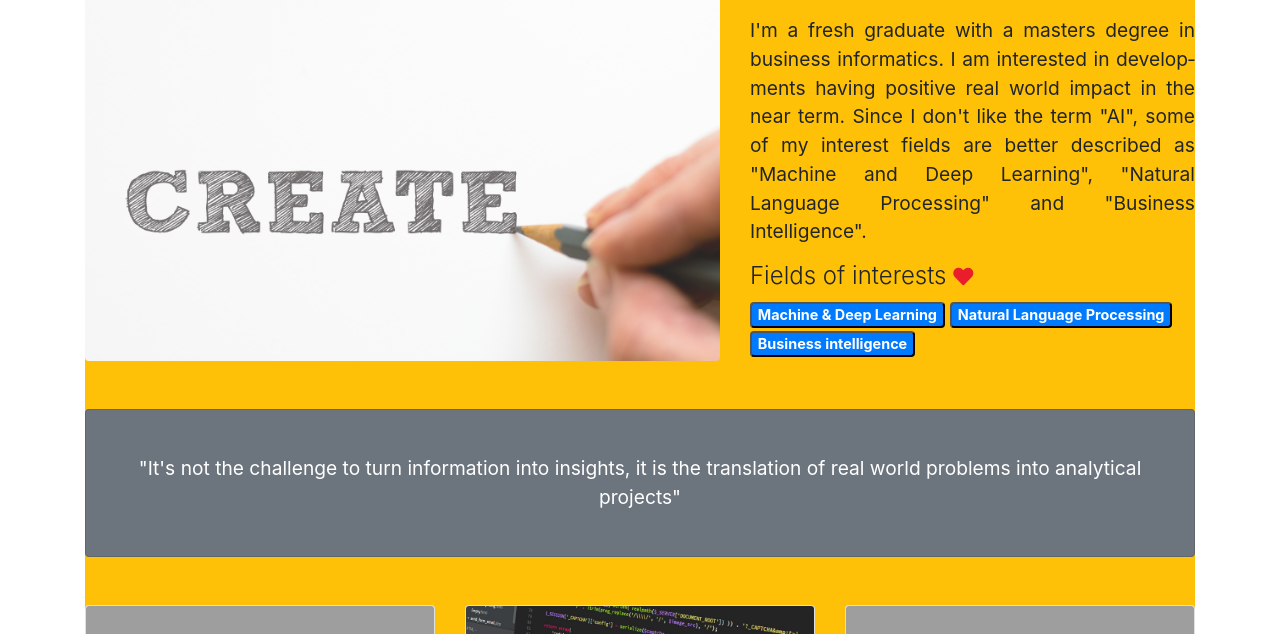
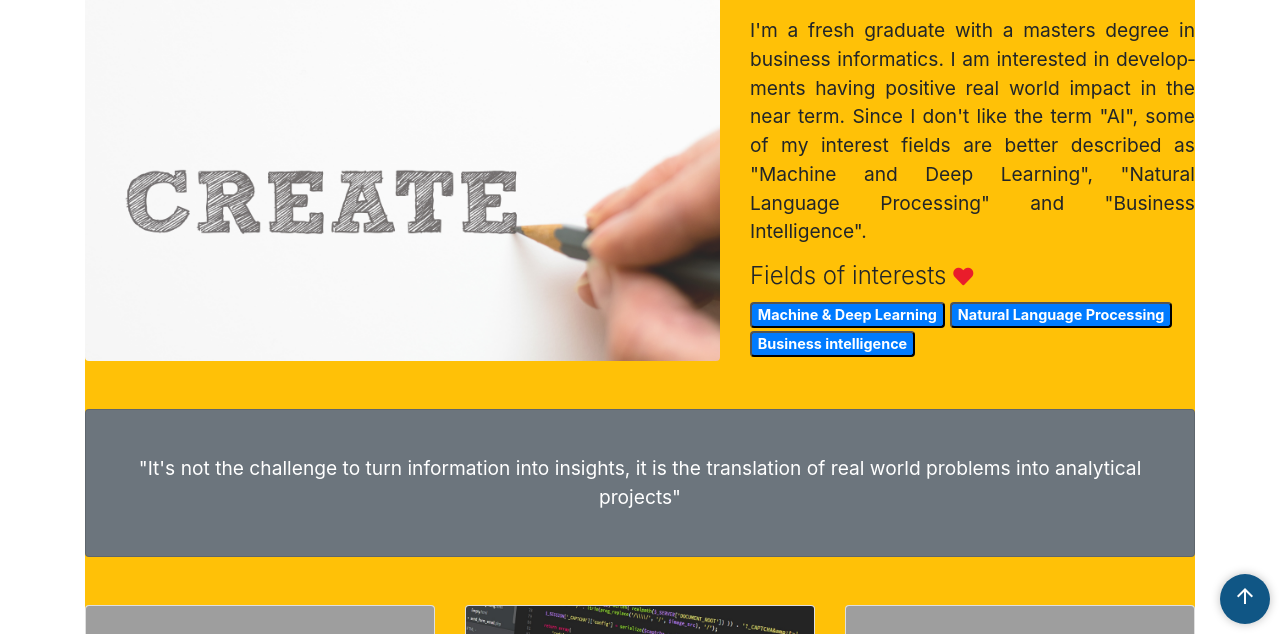
Before and after one commit to TheWoops/AzureWebsite, a website: page index.html in a window 1280 px wide. Shown: the part 166-800 px from the top of the page. Drawn offline with Linux system fonts and the light colour scheme; grey boxes are pictures that could not be loaded.

Commit message:
feat(): added jquery scrolltotop button

```diff
--- a/css/style.css
+++ b/css/style.css
@@ -1,6 +1,22 @@
 .fa-heart{
     font-size: 20px;
     color: #e91d2b
+}
+
+/*Scroll to top button*/
+#btnScrollToTop{
+    position: fixed; /*button floads on top of all the contet*/
+    right: 10px;
+    bottom: 10px;
+    width: 50px;
+    height: 50px;
+    border-radius: 50%;
+    background: #105685;
+    box-shadow: 0 0 10px rgba(0, 0, 0, 0.25);
+    color: #ffffff;
+    border: none;
+    outline: none;
+    cursor: pointer;
 }
 
 .card-header {padding: 0px}
--- a/index.html
+++ b/index.html
@@ -12,8 +12,10 @@
 
   <!-- My stylesheet -->
   <link rel="stylesheet" href = "css/style.css">
+  <link href="https://fonts.googleapis.com/icon?family=Material+Icons" rel="stylesheet">
 
   <!-- Bootstrap core CSS -->
+  <script src="vendor/jquery/jquery.min.js"></script>
   <link href="vendor/bootstrap/css/bootstrap.min.css" rel="stylesheet">
 
   <!-- Custom styles for this template -->
@@ -23,13 +25,14 @@
   <link rel=stylesheet href="css/all.min.css" >
   <link rel=stylesheet href="css/fontawesome.min.css" >
 
+
   <!-- My stylesheet -->
   <link rel="stylesheet" href = "css/style.css">
 
 
 </head>
 
-<body data-spy="scroll" data-target=".navbar" data-offset='75'>
+<body data-spy="scroll" data-target=".navbar" data-offset='80'>
 
   <!-- Navigation Bar -->
   <nav class="navbar navbar-expand-lg navbar-dark bg-dark fixed-top">
@@ -391,6 +394,10 @@
 
   </div>
 
+  <button id="btnScrollToTop">
+    <i class="material-icons">arrow_upward</i>
+  </button>
+
   <!-- Footer -->
   <footer class="py-5 bg-dark">
     <div class="container">
@@ -400,8 +407,17 @@
   </footer>
 
   <!-- Bootstrap core JavaScript -->
-  <script src="vendor/jquery/jquery.min.js"></script>
   <script src="vendor/bootstrap/js/bootstrap.bundle.min.js"></script>
+
+  <script>
+    const btnScrollToTop = document.querySelector("#btnScrollToTop");
+
+    btnScrollToTop.addEventListener("click", function (){
+      $("html, body").animate({ scrollTop: 0}, "slow");
+    })
+
+  </script>
+
 
 </body>
 
```
